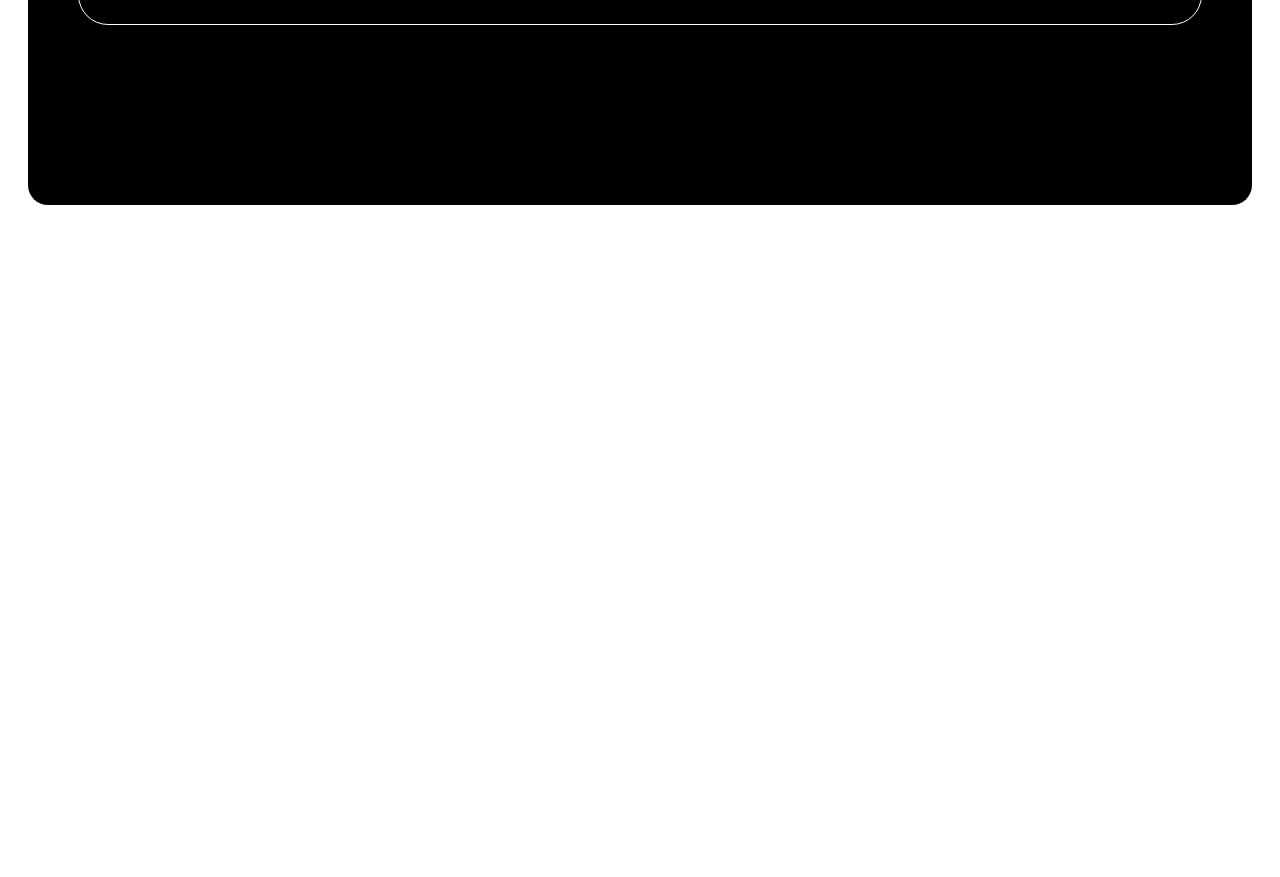
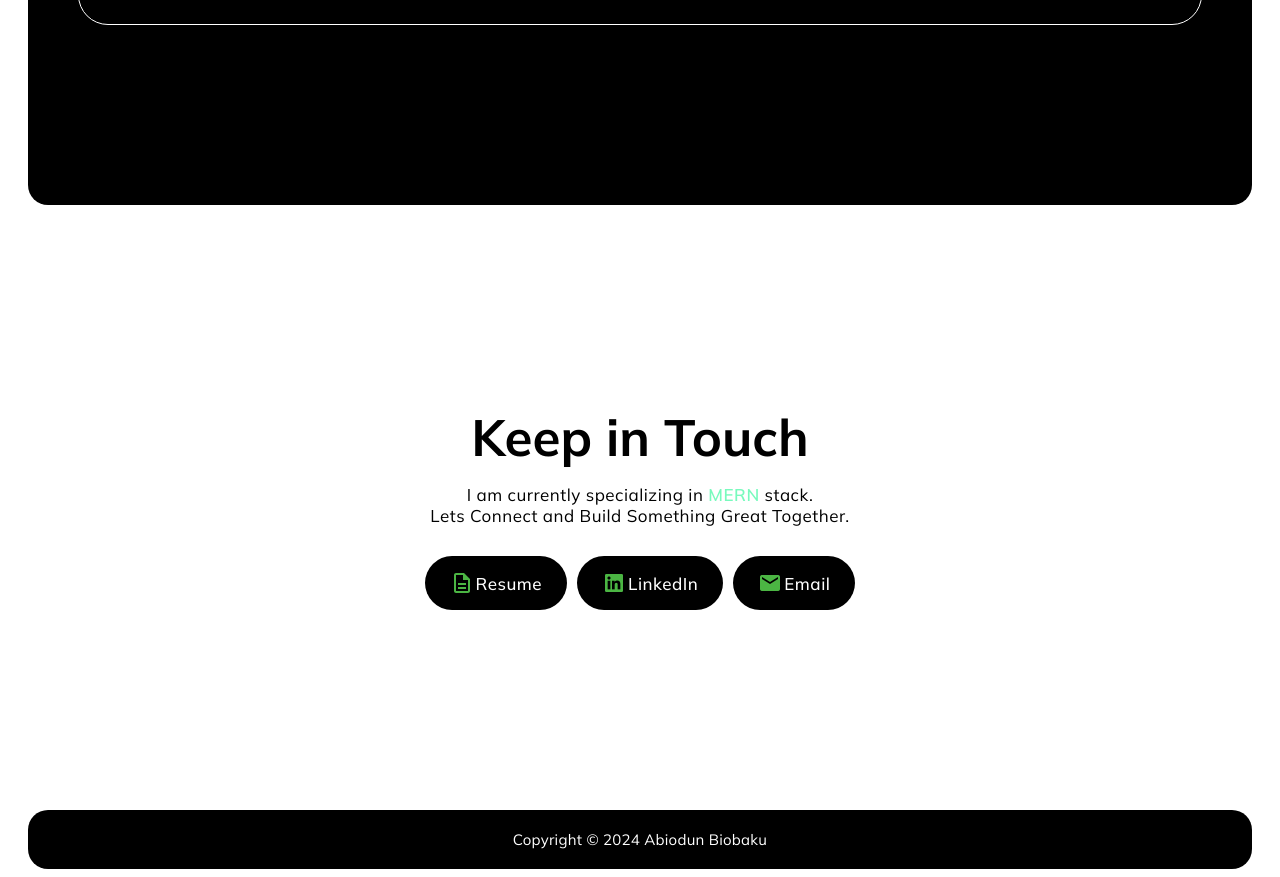
Before and after one commit to biolafrica/Portfolio, a plain HTML site: page index.html in a window 1280 px wide. Shown: the part 4475-5352 px from the top of the page. Before the commit the page ends 4710 px from the top, so only its background shows below. Drawn offline with Linux system fonts and the light colour scheme.

Commit message:
footer section html

```diff
--- a/index.html
+++ b/index.html
@@ -284,5 +284,24 @@
 
     </section>
 
+    <section class="footer">
+
+      <h2><b>Keep in Touch</b></h2>
+      <h5>I am currently specializing in <span class="mern">MERN</span> stack.</h5>
+      <h5>Lets Connect and Build Something Great Together.</h5>
+
+      <div class="footer-btn">
+        <a href="" class="btn"><img src="./icons/Document.svg" alt=""> Resume</a>
+        <a href="" class="btn"><img src="./icons/linkedIn 1068.png" alt=""> LinkedIn</a>
+        <a href="" class="btn"><img src="./icons/Email.png" alt=""> Email</a>
+
+      </div>
+
+    </section>
+
+    <section class="copyright">
+    <h6>Copyright &copy; 2024 Abiodun Biobaku</h6>
+    </section>
+
   </body>
 </html>
--- a/style.css
+++ b/style.css
@@ -24,13 +24,15 @@ h1,h2,h3,h4,h5,h6{
 }
 
 
-.button_cont img{
+.button_cont img,
+.footer-btn img{
   width: 24px;
   height: 24px;
 
 }
 
-.button_cont button {
+.button_cont button,
+.footer-btn button{
   display: flex;
   align-items: center;
 
@@ -44,7 +46,8 @@ h1,h2,h3,h4,h5,h6{
   color: #78fabd;
 }
 
-.button_cont{
+.button_cont,
+.footer-btn{
   display: flex;
   align-items: center;
   gap: 15px;
@@ -336,6 +339,40 @@ a{
   margin-bottom: 15px;
 }
 
+.footer{
+  margin: 200px auto;
+  text-align: center;
+}
+
+.footer-btn{
+  justify-content: center;
+  margin: 30px auto;
+  gap: 10px;
+
+}
+.footer h2{
+  margin-bottom: 15px;
+}
+
+.mern{
+  color: #78fabd;
+  font-weight: 600;
+}
+
+.footer-btn a{
+  background-color: black;
+  color: white;
+
+}
+
+.copyright{
+  background-color: black;
+  padding: 20px 30px;
+  text-align: center;
+  border-radius: 20px;
+  color: white;
+}
+
 
 
 @media (max-width: 1024px) {
```
Also changed, not shown: icons/Document.svg (added).
